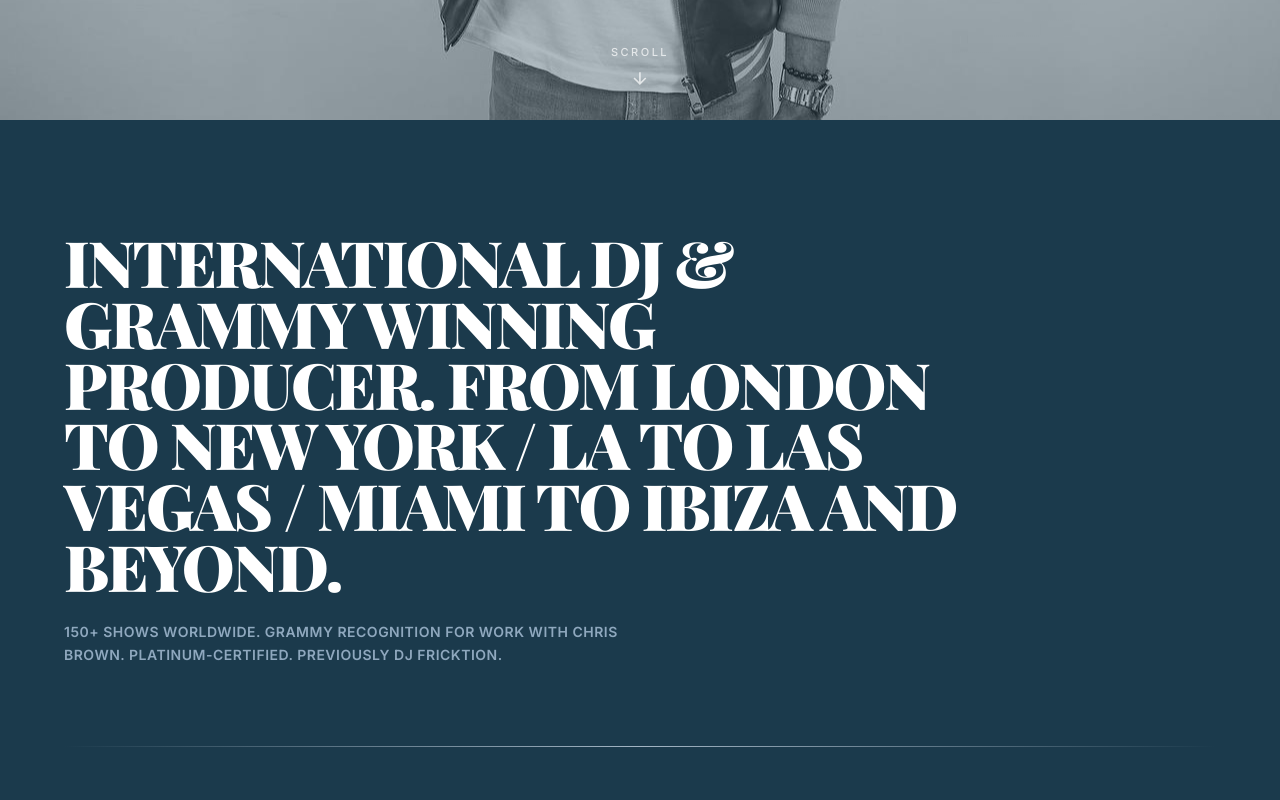
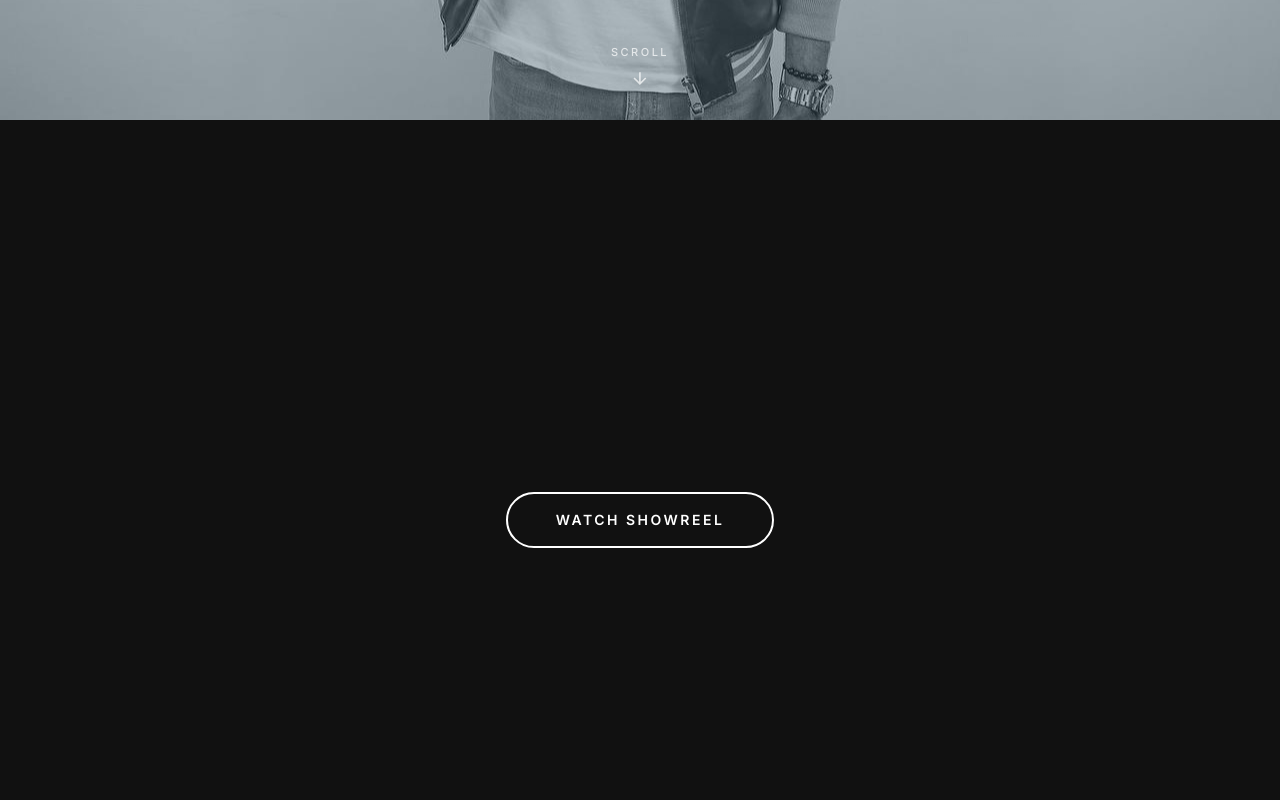
Before and after one commit to NueloColab/Late-Night-Ricky, a Next.js app in the folder admin/: page / in a window 1280 px wide. Shown: the part 680-1480 px from the top of the page. Built offline with nearby package versions, Linux system fonts and the light colour scheme; a web font is replaced by a local one.

Commit message:
fix: restore homepage video/showreel section with WATCH SHOWREEL button

```diff
--- a/admin/src/app/page.tsx
+++ b/admin/src/app/page.tsx
@@ -104,6 +104,29 @@ export default function HomePage() {
           <span className="text-[11px] tracking-[2.5px] uppercase font-medium">Scroll</span>
           <svg width="20" height="20" viewBox="0 0 24 24" fill="none" stroke="currentColor" strokeWidth="2"><path d="M12 5v14M5 12l7 7 7-7" /></svg>
         </div>
+      </section>
+
+      {/* Video / Showreel */}
+      <section id="video" className="relative w-full min-h-screen overflow-hidden bg-[#111] flex items-center justify-center z-[1]">
+        <div className="absolute inset-0 bg-gradient-to-b from-[rgba(17,17,17,0.3)] via-transparent to-[rgba(17,17,17,0.3)] z-[2] pointer-events-none" />
+        <div className="relative z-[3] text-center flex flex-col items-center gap-8">
+          <a href="/showreel" className="inline-block px-12 py-4 border-2 border-white rounded-full bg-transparent text-white text-sm font-semibold uppercase tracking-[2.5px] hover:bg-white hover:text-[#111] transition">
+            WATCH SHOWREEL
+          </a>
+        </div>
+        <video
+          className="absolute top-0 left-0 w-full h-full object-cover opacity-0 transition-opacity duration-[1200ms]"
+          poster="/assets/video-poster-desktop.jpg"
+          playsInline
+          autoPlay
+          muted
+          loop
+          preload="metadata"
+          onLoadedData={(e) => e.currentTarget.classList.add('opacity-100')}
+        >
+          <source src="/assets/video-desktop.mp4" type="video/mp4" />
+          <source src="/assets/video-desktop.webm" type="video/webm" />
+        </video>
       </section>
 
       {/* Reach */}
```
